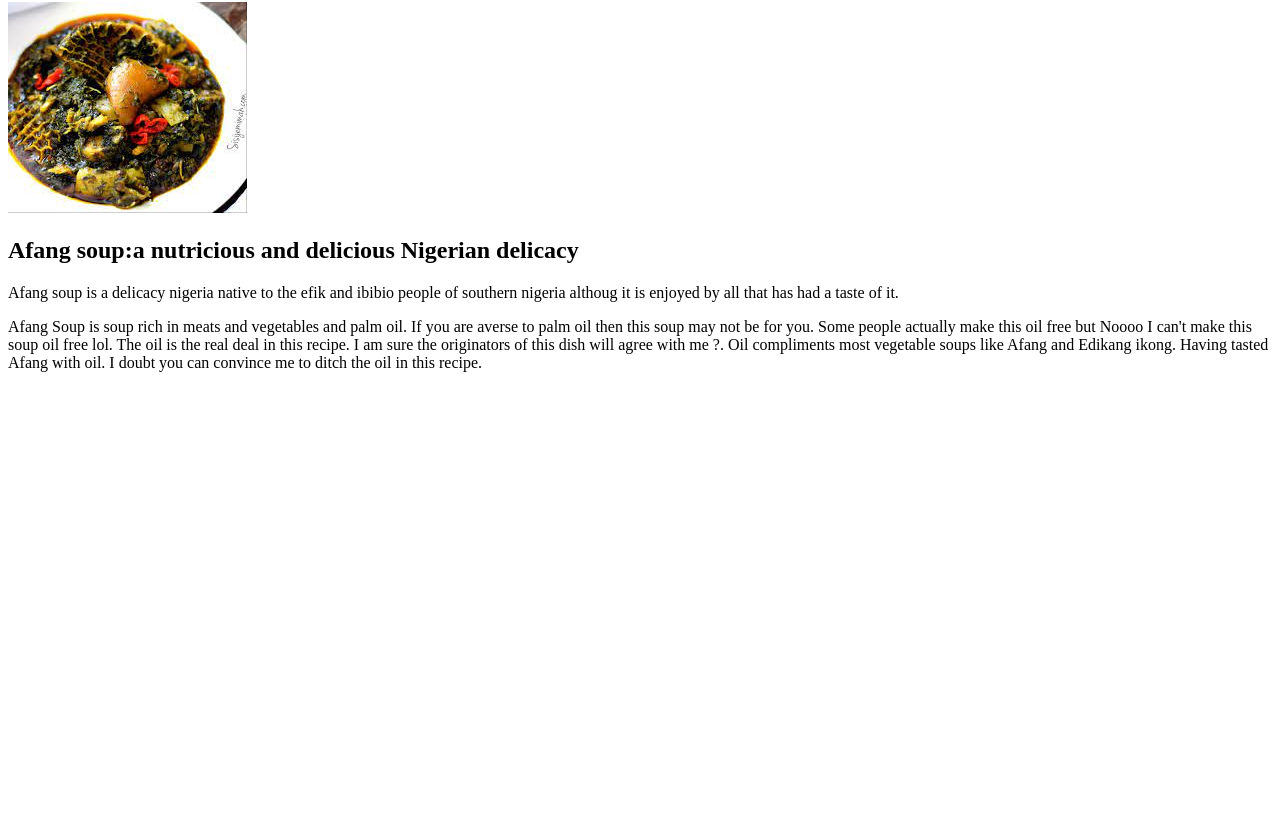
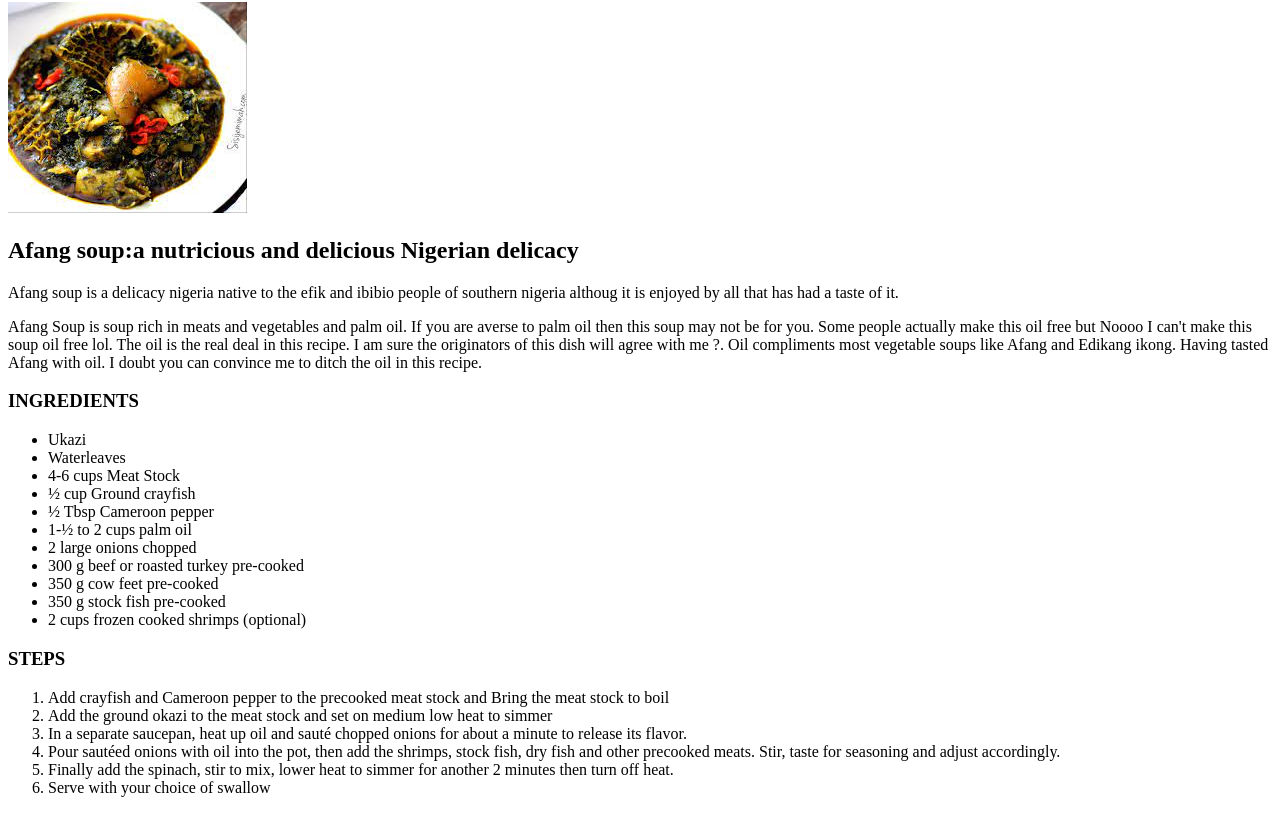
Before and after one commit to dayvidbleu/odin-recipes, a plain HTML site: page recipes/afang_soup.html in a window 1280 px wide. Shown: the part 78-891 px from the top of the page. Before the commit the page ends 800 px from the top, so only its background shows below. Drawn offline with Linux system fonts and the light colour scheme.

Commit message:
added two h3 headins with ul and ol respectively

```diff
--- a/recipes/afang_soup.html
+++ b/recipes/afang_soup.html
@@ -17,7 +17,31 @@ Some people actually make this oil free but Noooo I can't make this soup oil fre
 agree with me ?. Oil compliments most vegetable soups like Afang and Edikang ikong.
  Having tasted Afang with oil.
 I doubt you can convince me to ditch the oil in this recipe.
-</p>
+             </p>
+             <h3>INGREDIENTS</h3>
+             <ul>
+                 <li>Ukazi</li>
+                 <li>Waterleaves</li>
+                 <li>4-6 cups Meat Stock </li>
+                 <li>½ cup Ground crayfish</li>
+                 <li>½ Tbsp Cameroon pepper</li>
+                 <li>1-½ to 2 cups palm oil</li>
+                 <li>2 large onions chopped</li>
+                 <li>300 g beef or roasted turkey pre-cooked</li>
+                 <li>350 g cow feet pre-cooked</li>
+                 <li>350 g stock fish pre-cooked</li>
+                 <li>2 cups frozen cooked shrimps (optional)</li>
+             </ul>
+             <h3>STEPS</h3>
+             <ol>
+                 <li>Add crayfish and Cameroon pepper to the precooked meat stock and Bring the meat stock to boil</li>
+                 <li>Add the ground okazi to the meat stock and set on medium low  heat to simmer</li>
+                 <li>In a separate saucepan, heat up oil and sauté chopped onions for about a minute to release its flavor.</li>
+                 <li>Pour sautéed onions with oil into the pot, then add the shrimps, stock fish, dry fish and other precooked meats. Stir, taste for seasoning and adjust accordingly.</li>
+                 <li>Finally add the spinach, stir to mix, lower heat to simmer for another 2 minutes then turn off heat.</li>
+                 <li>Serve with your choice of swallow</li>
+             </ol>
+
 
     </body>
 
```
